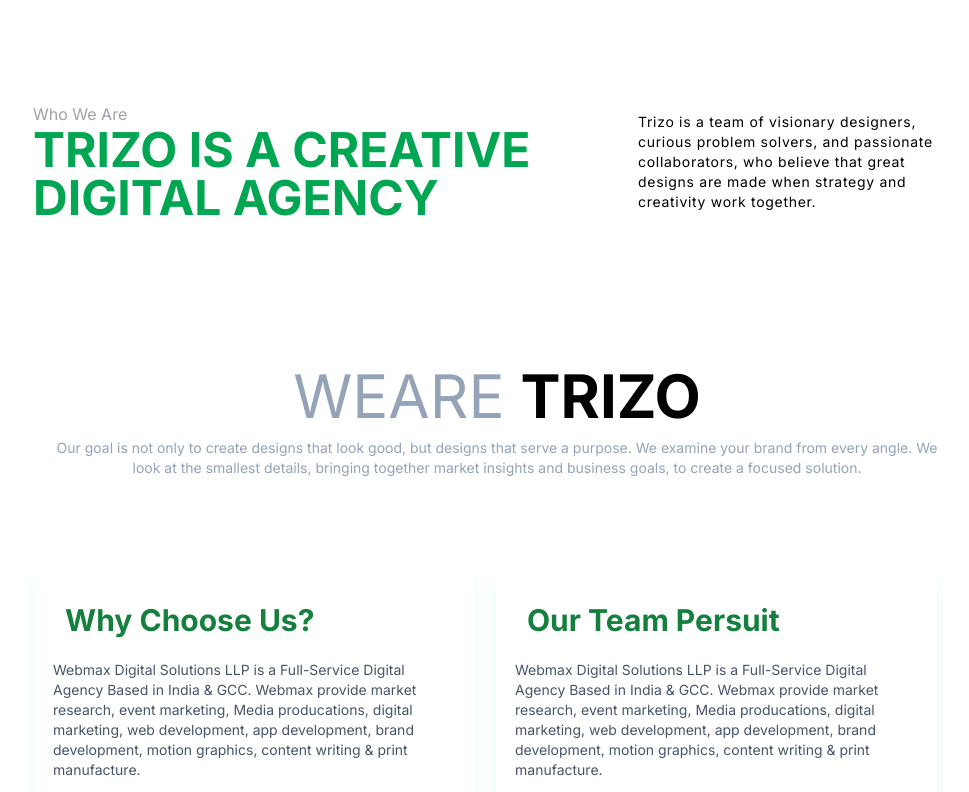
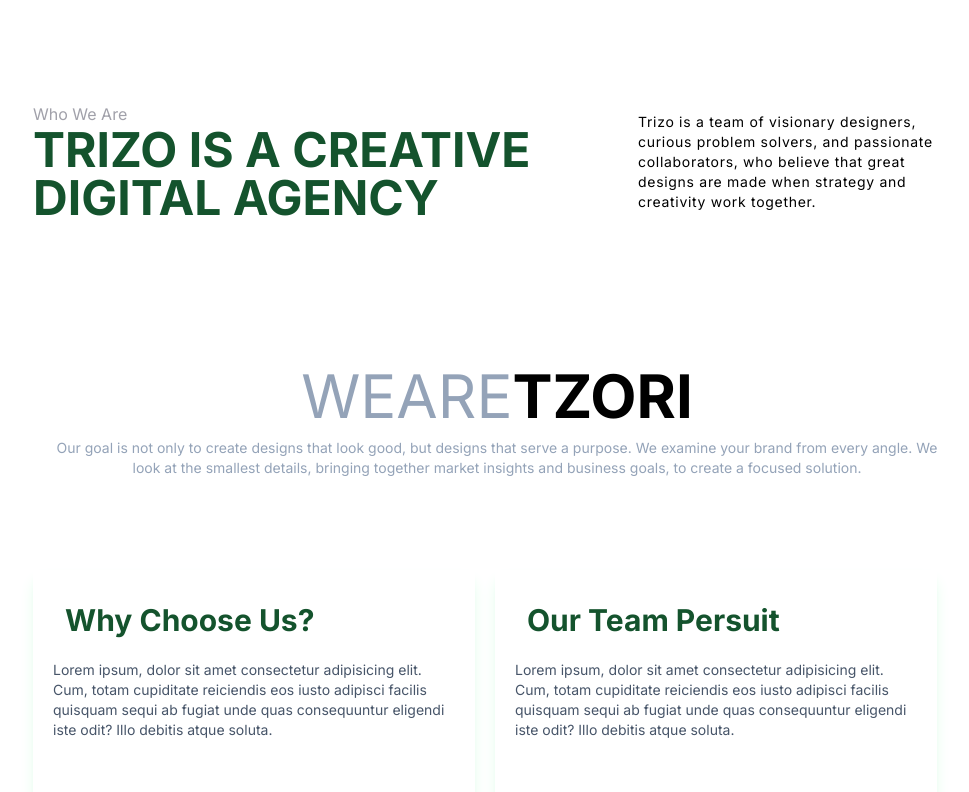
Before and after one commit to Thasneem-ma/trizo, a Next.js app: page /about in a window 1280 px wide. Shown: the part 400-1192 px from the top of the page, without its empty margins (167-1136 px from the left). Built offline with nearby package versions, Linux system fonts and the light colour scheme.

Commit message:
port 6.0

```diff
--- a/app/about/page.jsx
+++ b/app/about/page.jsx
@@ -17,48 +17,48 @@
             <div className='flex  items-center  flex-col lg:flex-row py-36 '>
                 <div className=''>
                     <h1 className='text-zinc-400'>Who We Are</h1>
-                    <h1 className='text-brand-secondary font-bold text-6xl md:text-5xl'>TRIZO IS A CREATIVE DIGITAL AGENCY</h1>
+                    <h1 className='text-green-900 font-bold text-6xl md:text-5xl'>TRIZO IS A CREATIVE DIGITAL AGENCY</h1>
                 </div>
                 <p className='w-full lg:w-1/2 text-sm md:text-sm tracking-wider leading-6'> Trizo is a team of visionary designers, curious problem solvers, and passionate collaborators, who believe that great designs are made when strategy and creativity work together.</p>
             </div>
             <div class="container overflow-hidden relative">
-                <div className='flex flex-col lg:flex-row justify-center gap-4 text-6xl md:8xl'>
-                    <h1 class="text-slate-400">WEARE</h1>
-                    <h1 class="font-bold">TRIZO</h1>
+                <div class='flex flex-col lg:flex-row justify-center gap-4 text-6xl md:8xl'>
+                    <h1 class="text-slate-400 animated-header">WEARE<span class="font-bold text-black">TZORI</span></h1>
                 </div>
-                <h1 class="text-sm text-center p-3 text-slate-400">
+                <h1 class="text-sm text-center p-3 text-slate-400 animated-subheader">
                     Our goal is not only to create designs that look good, but designs that serve a purpose. We examine your brand from every angle. We look at the smallest details, bringing together market insights and business goals, to create a focused solution.
                 </h1>
             </div>
+
             <div className='flex flex-col lg:flex-row  gap-2 py-20 px-5 md:px-0 space-x-3  text-start'>
                 <div className='items-start flex flex-col gap-2.5 content-center shadow-green-100 shadow-lg p-5 hover:shadow-lg rounded-sm '>
-                    <h1 className='text-3xl font-bold text-green-700 p-3'>Why Choose Us?</h1>
-                    <h1 className=' text-sm text-slate-600'>Webmax Digital Solutions LLP is a Full-Service Digital Agency Based in India & GCC. Webmax provide market research, event marketing, Media producations, digital marketing, web development, app development, brand development, motion graphics, content writing & print manufacture.</h1>
+                    <h1 className='text-3xl font-bold text-green-900 p-3'>Why Choose Us?</h1>
+                    <h1 className=' text-sm text-slate-600'>Lorem ipsum, dolor sit amet consectetur adipisicing elit. Cum, totam cupiditate reiciendis eos iusto adipisci facilis quisquam sequi ab fugiat unde quas consequuntur eligendi iste odit? Illo debitis atque soluta.</h1>
                     <h1 className='text-sm py-10 text-slate-600'>Our clients are involved in every step along the way. because we are wired for long-term contracts and retained customers.</h1>
                 </div>
                 <div className='items-start flex flex-col gap-2.5 content-center shadow-green-100 shadow-lg p-5 hover:shadow-lg rounded-sm '>
-                    <h1 className='text-3xl font-bold text-green-700 p-3'>Our Team Persuit</h1>
-                    <h1 className=' text-sm text-slate-600'>Webmax Digital Solutions LLP is a Full-Service Digital Agency Based in India & GCC. Webmax provide market research, event marketing, Media producations, digital marketing, web development, app development, brand development, motion graphics, content writing & print manufacture.</h1>
+                    <h1 className='text-3xl font-bold text-green-900 p-3'>Our Team Persuit</h1>
+                    <h1 className=' text-sm text-slate-600'>Lorem ipsum, dolor sit amet consectetur adipisicing elit. Cum, totam cupiditate reiciendis eos iusto adipisci facilis quisquam sequi ab fugiat unde quas consequuntur eligendi iste odit? Illo debitis atque soluta.</h1>
                     <h1 className='text-sm py-10 text-slate-600'>Our clients are involved in every step along the way. because we are wired for long-term contracts and retained customers.</h1>
                 </div>
             </div>
             <div className='flex flex-col lg:flex-row   gap-2 py-10 px-2 space-x-3 items-center text-center content-center'>
-                <div className='flex flex-col items-center'>
+                <div className='flex flex-col items-center shadow-green-700 hover:shadow-lg'>
                     <BsMouse className='text-brand-primary' size={40} />
                     <h1 className='text-lg font-semibold text-brand-primary'>Creative Ideas</h1>
                     <h1 className='font-light pt-2'>Content Strategy: Develop a content strategy that is aligned with the target audience and business goals, and create content that is engaging, informative, and shareable.</h1>
                 </div>
-                <div className='flex flex-col items-center'>
+                <div className='flex flex-col items-center shadow-green-700 hover:shadow-lg'>
                     <AiOutlineLike className='text-brand-primary' size={40} />
                     <h1 className='text-lg font-semibold text-brand-primary'>Quality First</h1>
                     <h1 className='font-light pt-2'>Content Strategy: Develop a content strategy that is aligned with the target audience and business goals, and create content that is engaging, informative, and shareable.</h1>
                 </div>
-                <div className=' flex flex-col items-center'>
+                <div className=' flex flex-col items-center shadow-green-700 hover:shadow-lg'>
                     <GiMiniSubmarine className='text-brand-primary' size={40} />
                     <h1 className='text-lg font-semibold text-brand-primary'>Ontime Submission</h1>
                     <h1 className='font-light pt-2'>Content Strategy: Develop a content strategy that is aligned with the target audience and business goals, and create content that is engaging, informative, and shareable.</h1>
                 </div>
-                <div className='flex flex-col items-center'>
+                <div className='flex flex-col items-center shadow-green-700 hover:shadow-lg'>
                     <SlUserFemale className='text-brand-primary' size={40} />
                     <h1 className='text-lg font-semibold text-brand-primary'>Website Development</h1>
                     <h1 className='font-light pt-2'>Content Strategy: Develop a content strategy that is aligned with the target audience and business goals, and create content that is engaging, informative, and shareable.</h1>
--- a/app/globals.css
+++ b/app/globals.css
@@ -75,3 +75,25 @@
   opacity: 1;
 
 }
+
+
+
+
+@keyframes fadeInUp {
+  from {
+      opacity: 0;
+      transform: translateY(20px);
+  }
+  to {
+      opacity: 1;
+      transform: translateY(0);
+  }
+}
+
+.animated-header {
+  animation: fadeInUp 1s ease-in-out;
+}
+
+.animated-subheader {
+  animation: fadeInUp 2s ease-in-out;
+}
--- a/app/services/page.js
+++ b/app/services/page.js
@@ -16,14 +16,14 @@
       <div className='flex flex-col lg:flex-row  '>
         <div className=''>
           <h1 className='text-zinc-400'>Who We Are</h1>
-          <h1 className='text-brand-secondary font-bold text-6xl md:text-5xl'>WE ARE A CREATIVE DIGITAL AGENCY</h1>
+          <h1 className='text-brand-primary font-bold text-6xl md:text-5xl'>WE ARE A CREATIVE DIGITAL AGENCY</h1>
         </div>
         <p className='w-full lg:w-1/2 text-sm md:text-sm tracking-wider leading-6'>Trizo Digital Solutions LLP is a Full-Service Digital Agency Based in India & GCC. Webmax provides market research, event marketing, Media productions, digital marketing, web development, app development, brand development, motion graphics, content writing & print manufacture. Our clients are involved in every step along the way because we are wired for long-term contracts and retained customers.</p>
       </div>
       <div className='flex flex-col lg:flex-row justify-between  pt-32 space-x-3'>
         <div>
           <h1 className='text-4xl md:text-2xl text-zinc-400'>WHAT TRIZO</h1>
-          <h1 className='text-5xl md:text-4xl font-bold text-brand-secondary'>DO?</h1>
+          <h1 className='text-5xl md:text-4xl font-bold text-brand-primary'>DO?</h1>
         </div>
         <p className=' text-sm'>Focus on development & marketing, Brand managment, World class- quality, Creative design, Efficent service & follow up</p>
       </div>
@@ -51,10 +51,10 @@
       </div>
       <div className='text-center'>
         <h1 className='text-2xl text-zinc-500'>W H Y</h1>
-        <h1 className='text-5xl md:text-4xl font-bold text-brand-secondary'>WEBMAX?</h1>
+        <h1 className='text-5xl md:text-4xl font-bold text-brand-primary'>TRIZO?</h1>
       </div>
       <div className='flex flex-col lg:flex-row   gap-2 py-10 px-2 space-x-3 items-center text-center content-center'>
-        <div className='flex flex-col items-center'>
+        <div className='flex flex-col items-center '>
           <BsMouse className='text-brand-primary' size={40} />
           <h1 className='text-lg font-semibold text-brand-primary'>Creative Ideas</h1>
           <h1 className='font-light pt-2'>Content Strategy: Develop a content strategy that is aligned with the target audience and business goals, and create content that is engaging, informative, and shareable.</h1>
```
